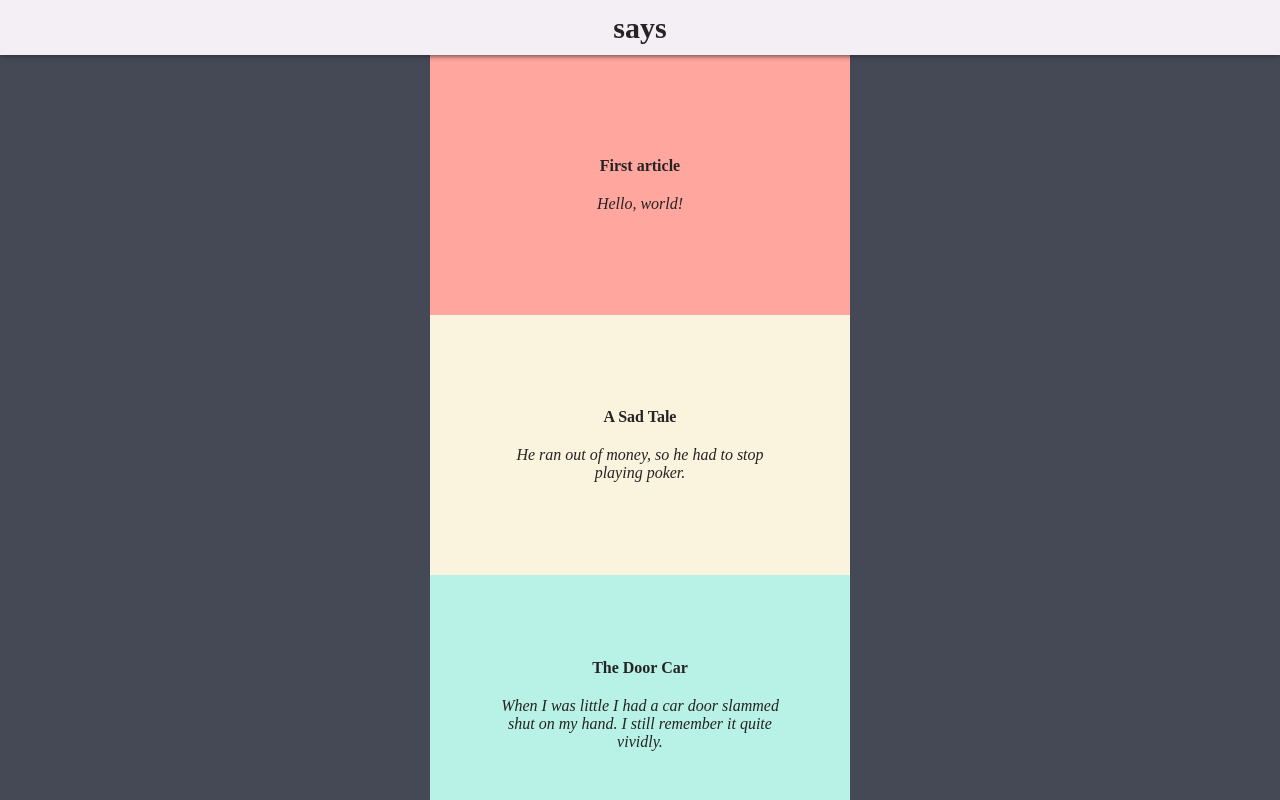
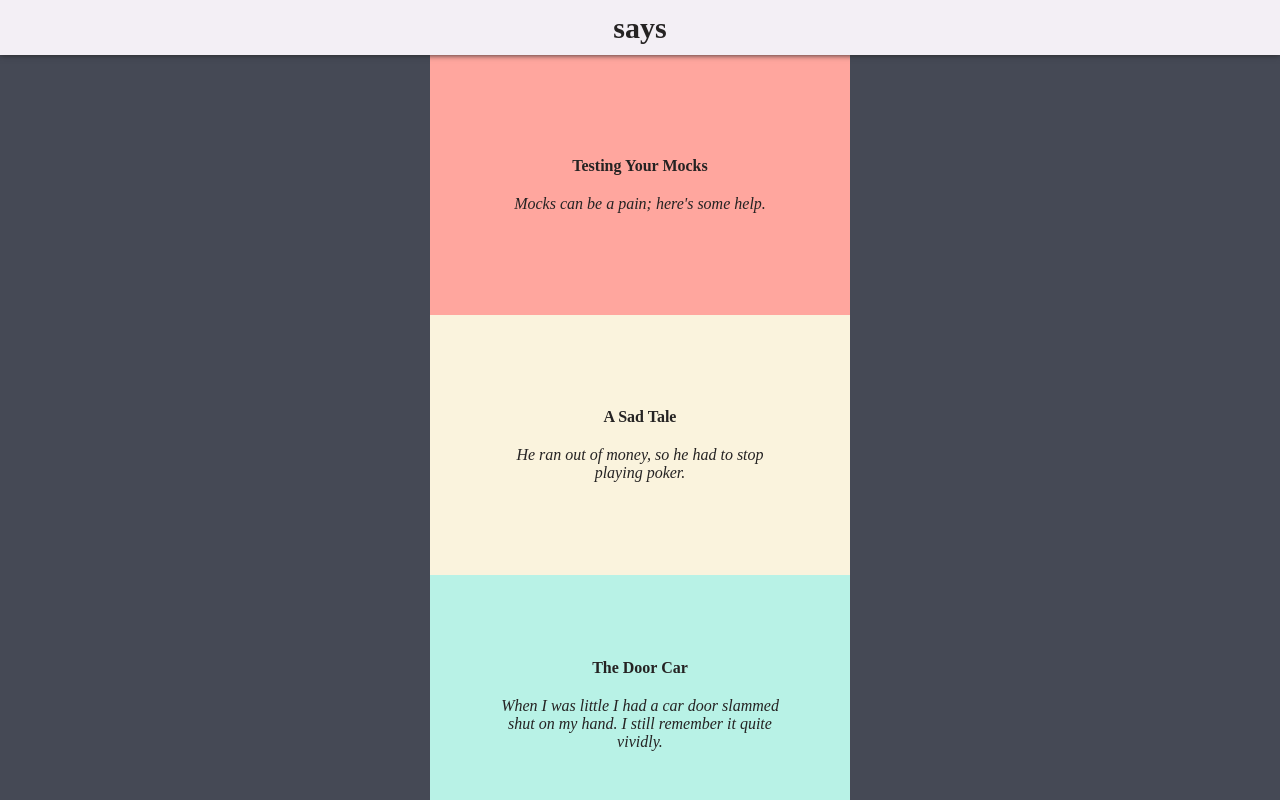
Before and after one commit to jdgillespie91/dot-blog, a React (Create React App) app: page / in a window 1280 px wide. Shown: the top 800 px of the page. Built offline with nearby package versions, Linux system fonts and the light colour scheme.

Commit message:
<Jake> Add markdown rendering in article

```diff
--- a/package.json
+++ b/package.json
@@ -3,8 +3,11 @@
   "version": "0.1.0",
   "private": true,
   "dependencies": {
+    "marked": "^0.3.6",
     "react": "^15.6.1",
     "react-dom": "^15.6.1",
+    "react-router": "^4.2.0",
+    "react-router-dom": "^4.2.2",
     "react-scripts": "1.0.11"
   },
   "scripts": {
--- a/src/App.js
+++ b/src/App.js
@@ -2,6 +2,7 @@ import React from 'react';
 import {BrowserRouter as Router, Link, Route} from 'react-router-dom'
 import './App.css';
 import articles from './articles.js'
+import marked from 'marked'
 
 function Header() {
   return (
@@ -61,8 +62,7 @@ function Article({match}) {
     <div className="body" style={style}>
       <div className="body-container" style={style}>
         <div className="article" style={style}>
-          <div className="article-title">{a.title}</div>
-          <div className="article-content">{a.content}</div>
+          <div className='article-content' dangerouslySetInnerHTML={{__html: marked(a.content)}}></div>
         </div>
       </div>
     </div>
--- a/src/articles.js
+++ b/src/articles.js
@@ -1,156 +1,193 @@
 const articles = [
   {
-    link: "/articles/first-article",
-    title: "First article",
-    summary: "Hello, world!",
+    link: "/articles/testing-your-mocks",
+    title: "Testing Your Mocks",
+    summary: "Mocks can be a pain; here's some help.",
     backgroundColor: "#FFA69E",
-    content: "I want to write about a technique I picked up on a recent project that can be used to improve the robustness of a test suite... After all, what's more exciting than a reliable tests?\n" +
+    content: "# Testing Your Mocks\n" +
     "\n" +
-    "First, let's talk about what your test suite might look at the moment. Suppose that you have an application with some external dependency. Maybe you're pulling data from someone's API. Maybe you're a consumer of some event source. Whatever it is, it's external and can change at any time and you need to be on top of it.\n" +
+    "I want to write about a technique I picked up on a recent project that can be used to improve the robustness of a test suite. After all, what's more exciting than reliable tests? \n" +
     "\n" +
-    "You'll typically have two types of test that exercise this dependency. For now, let's call these _functional_ tests and _integration_ tests. Since these words are somewhat arbitrary, we'll define them too.\n" +
+    "First, let's talk about what your test suite might look like at the moment. Suppose that you have an application with some external dependency. Maybe you're pulling data from someone's API. Maybe you're a consumer of some event source. Whatever it is, it's external and can change at any time and you need to be on top of it.\n" +
     "\n" +
-      "First, let's talk about what your test suite might look at the moment. Suppose that you have an application with some external dependency. Maybe you're pulling data from someone's API. Maybe you're a consumer of some event source. Whatever it is, it's external and can change at any time and you need to be on top of it.\n" +
+    "You'll typically have two types of test that exercise this dependency. For now, let's call these functional tests and integration tests. Since these words are somewhat arbitrary, we'll define them too.\n" +
     "\n" +
-    "You'll typically have two types of test that exercise this dependency. For now, let's call these _functional_ tests and _integration_ tests. Since these words are somewhat arbitrary, we'll define them too.\n" +
+    "- ***Functional test*** \n" +
+    "    \n" +
+    "    A functional test is one that exercises your system by mocking external dependencies; that is, it can run in isolation. These tests should be run to validate a change in your system. Typically, these tests run quickly and are used to cover many code paths.\n" +
     "\n" +
-    "First, let's talk about what your test suite might look at the moment. Suppose that you have an application with some external dependency. Maybe you're pulling data from someone's API. Maybe you're a consumer of some event source. Whatever it is, it's external and can change at any time and you need to be on top of it.\n" +
+    "- ***Integration test***\n" +
     "\n" +
-    "You'll typically have two types of test that exercise this dependency. For now, let's call these _functional_ tests and _integration_ tests. Since these words are somewhat arbitrary, we'll define them too.\n" +
+    "    An integration test is one that asserts on the behaviour assumed in functional tests. It must, by definition, run against a live version of the dependency. These tests should be run periodically in order to validate the behaviour of the external dependency. Typically, these tests are slow to run and therefore used to cover a restricted set of code paths.\n" +
     "\n" +
-    "First, let's talk about what your test suite might look at the moment. Suppose that you have an application with some external dependency. Maybe you're pulling data from someone's API. Maybe you're a consumer of some event source. Whatever it is, it's external and can change at any time and you need to be on top of it.\n" +
+    "Now, suppose that we have a good set of functional tests and a good set of integration tests. We're feeling pretty good about this, right? Our functional tests give us the confidence to refactor and change our system and the integration tests guard us against unexpected changes in the dependency.\n" +
     "\n" +
-    "You'll typically have two types of test that exercise this dependency. For now, let's call these _functional_ tests and _integration_ tests. Since these words are somewhat arbitrary, we'll define them too.\n" +
+    "So let's talk through what happens when an integration test fails. We jump in, learn the new behaviour of the dependency, change our integration tests and mocks to reflect this, and everything's sorted. Our functional tests might highlight issues with the new behaviour but that's cool, it's what they're there for.\n" +
     "\n" +
-    "First, let's talk about what your test suite might look at the moment. Suppose that you have an application with some external dependency. Maybe you're pulling data from someone's API. Maybe you're a consumer of some event source. Whatever it is, it's external and can change at any time and you need to be on top of it.\n" +
+    "Then suppose the same thing happens six months from now. You've shipped a bunch of features in the meantime and worked with other APIs. It takes you a bit of time to get up to speed but you manage to fix the failing test. You're getting a green build locally and you're just about to push when you remember you need to change the mocks! Phew... \n" +
     "\n" +
-    "You'll typically have two types of test that exercise this dependency. For now, let's call these _functional_ tests and _integration_ tests. Since these words are somewhat arbitrary, we'll define them too.\n"
+    "Now, think about two years from now. You've moved on to greener pastures but you're still keeping in touch with the team. You hear about the new grad that got put on a bug that had gone unresolved for weeks. They were not happy when they found the mock that was asserting on the wrong behaviour! Yep, you guessed it... another developer noticed a failing integration test, amended it but missed where that behaviour was being assumed, and went home with everything green but a bug in the system.\n" +
+    "\n" +
+    "You might be thinking, how could you forget to change the mock? I buy that at least enough to talk about it. In this case, the developer did change a mock. They just missed the other one. Yes, there are two mocks. No, the code isn't perfect. But that's how we got to this point in the first place, so how do we deal with it?\n" +
+    "\n" +
+    "This finally leads me on to the technique. The goal is to have something that alerts us when our mock behaves differently to our external dependency. So the question is,\n" +
+    "\n" +
+    "Where do we assert on the assumed behaviour of the external dependency?\n" +
+    "\n" +
+    "That's right, in the integration tests! So the answer is simple.\n" +
+    "\n" +
+    "We run the integration tests against the external dependency and its mocks.\n" +
+    "\n" +
+    "Then, whenever the dependency changes, our integration tests fail against the live dependency and we change them to reflect the new behaviour. Assuming our mocks fall short of the mark, these now cause the integration tests to fail and so we change these too. Finally, we can address any issues now highlighted in the functional suite.\n" +
+    "\n" +
+    "And that's it..."
   },
   {
     link: "/articles/a-sad-tale",
     title: "A Sad Tale",
     summary: "He ran out of money, so he had to stop playing poker.",
-    backgroundColor: "#FAF3DD"
+    backgroundColor: "#FAF3DD",
+    content: ""
   },
   {
     link: "/articles/the-door-car",
     title: "The Door Car",
     summary: "When I was little I had a car door slammed shut on my hand. I still remember it quite vividly.",
-    backgroundColor: "#B8F2E6"
+    backgroundColor: "#B8F2E6",
+    content: ""
   },
   {
     link: "/articles/running-out-of-imagination",
     title: "I'm Running Out of Imagination",
     summary: "The river stole the gods.",
-    backgroundColor: "#D1B3C4"
+    backgroundColor: "#D1B3C4",
+    content: ""
   },
   {
     link: "/articles/cats-and-dogz",
     title: "Cats and Dogz",
     summary: "Cats are good pets, for they are clean and are not noisy.",
-    backgroundColor: "#FFA69E"
+    backgroundColor: "#FFA69E",
+    content: ""
   },
   {
     link: "/articles/the-girl-on-the-train",
     title: "The Girl on the Train",
     summary: "Two seats were vacant...",
-    backgroundColor: "#FAF3DD"
+    backgroundColor: "#FAF3DD",
+    content: ""
   },
   {
     link: "/articles/the-rumourmonger",
     title: "The Rumourmonger",
     summary: "She did not cheat on the test, for it was not the right thing to do.",
-    backgroundColor: "#B8F2E6"
+    backgroundColor: "#B8F2E6",
+    content: ""
   },
   {
     link: "/articles/day-and-night",
     title: "Day and Night",
     summary: "The sky is clear; the stars are twinkling.",
-    backgroundColor: "#D1B3C4"
+    backgroundColor: "#D1B3C4",
+    content: ""
   },
   {
     link: "/articles/a-random-title",
     title: "A Random Title",
     summary: "The clock within this blog and the clock on my laptop are 1 hour different from each other.",
-    backgroundColor: "#FFA69E"
+    backgroundColor: "#FFA69E",
+    content: ""
   },
   {
     link: "/articles/a-strangely-long-article-title",
     title: "A Strangely Long Article Title... Maybe It's Too Long",
     summary: "The lake is a long way from here.",
-    backgroundColor: "#FAF3DD"
+    backgroundColor: "#FAF3DD",
+    content: ""
   },
   {
     link: "/articles/third-article",
     title: "Ports and Adapters",
     summary: "Last Friday in three week’s time I saw a spotted striped blue worm shake hands with a legless lizard.",
-    backgroundColor: "#B8F2E6"
+    backgroundColor: "#B8F2E6",
+    content: ""
   },
   {
     link: "/articles/entering-vote",
     title: "Entering Vote",
     summary: "The entering vote coats the prepared editorial.",
-    backgroundColor: "#D1B3C4"
+    backgroundColor: "#D1B3C4",
+    content: ""
   },
   {
     link: "/articles/castle",
     title: "Castle",
     summary: "The castle dresses without the desktop metric.",
-    backgroundColor: "#FFA69E"
+    backgroundColor: "#FFA69E",
+    content: ""
   },
   {
     link: "/articles/insecure-fog",
     title: "Insecure Fog",
     summary: "The insecure fog reiterates a peanut mankind.",
-    backgroundColor: "#FAF3DD"
+    backgroundColor: "#FAF3DD",
+    content: ""
   },
   {
     link: "/articles/lens-cries-throughout-vein",
     title: "The Lens Cries Throughout the Vein",
     summary: "The lens cries throughout the vein!",
-    backgroundColor: "#B8F2E6"
+    backgroundColor: "#B8F2E6",
+    content: ""
   },
   {
     link: "/articles/detector",
     title: "The Detector",
     summary: "Should a detector recover the compound connector?",
-    backgroundColor: "#D1B3C4"
+    backgroundColor: "#D1B3C4",
+    content: ""
   },
   {
     link: "/articles/typesetting-nut",
     title: "The Typesetting Nut",
     summary: "Her typesetting nut discontinues the worry.",
-    backgroundColor: "#FFA69E"
+    backgroundColor: "#FFA69E",
+    content: ""
   },
   {
     link: "/articles/injury-toe-stem",
     title: "Injury",
     summary: "Will the injury toe the stem?",
-    backgroundColor: "#FAF3DD"
+    backgroundColor: "#FAF3DD",
+    content: ""
   },
   {
     link: "/articles/ground-pound",
     title: "Ground Pound!",
     summary: "A ground pounds down upon the satisfying formula underneath the name.",
-    backgroundColor: "#B8F2E6"
+    backgroundColor: "#B8F2E6",
+    content: ""
   },
   {
     link: "/articles/helicopter",
     title: "Helicopter",
     summary: "A preface rockets with a helicopter.",
-    backgroundColor: "#D1B3C4"
+    backgroundColor: "#D1B3C4",
+    content: ""
   },
   {
     link: "/articles/skin-weds",
     title: "Skin Weds",
     summary: "Every sliced skin weds.",
-    backgroundColor: "#FFA69E"
+    backgroundColor: "#FFA69E",
+    content: ""
   },
   {
     link: "/articles/appendix",
     title: "Appendix",
     summary: "Near an appendix breathes the client.",
-    backgroundColor: "#FAF3DD"
+    backgroundColor: "#FAF3DD",
+    content: ""
   }
 ];
 
```
Also changed, not shown: articles/testingYourMocks.md (added, +37 -0 lines), 2 other files (tests, documents, lock files or other folders).
